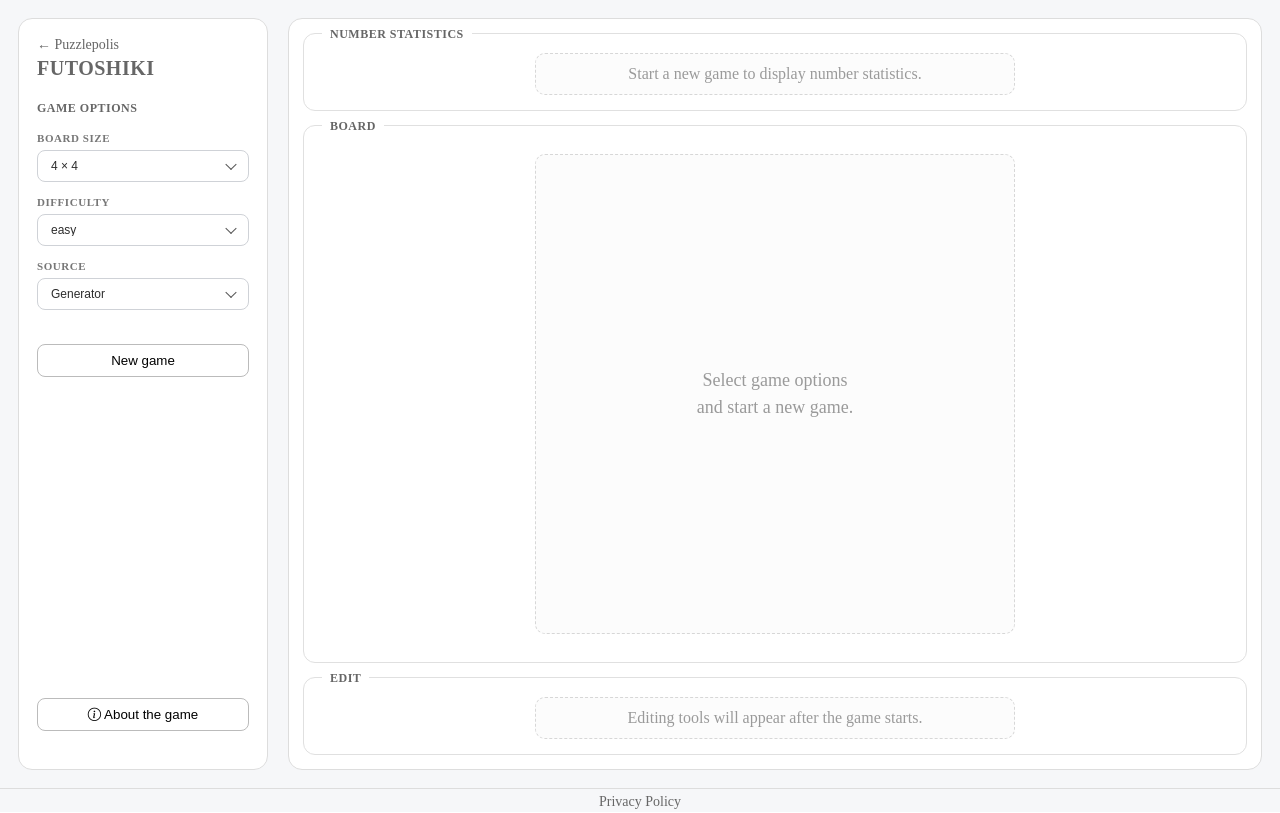
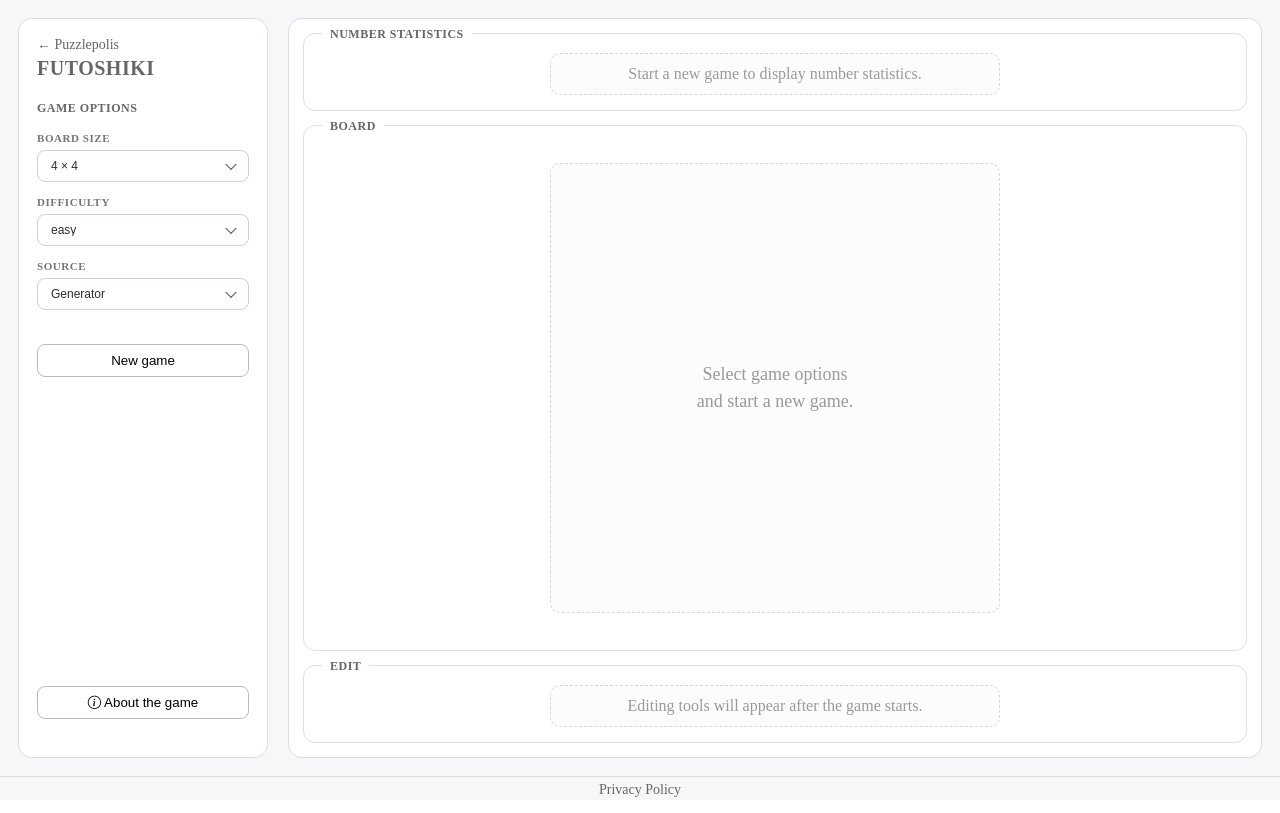
Before and after one commit to czmadzia2201/futoshiki-frontend, an Angular app: page / in a window 1280 px wide. Built offline with nearby package versions, Linux system fonts and the light colour scheme.

Commit message:
Use shared 450px placeholder size for Futoshiki panels

```diff
--- a/src/app/pages/game-page/game-page.css
+++ b/src/app/pages/game-page/game-page.css
@@ -157,6 +157,7 @@ button:disabled {
 }
 
 .game-panel {
+  --placeholder-size: 450px;
   display: grid;
   grid-template-rows: auto minmax(0, 1fr) auto;
   gap: 14px;
@@ -227,16 +228,16 @@ button:disabled {
 }
 
 .compact-placeholder {
-  width: min(100%, 480px);
+  width: min(100%, var(--placeholder-size));
   min-height: 38px;
   padding: 8px 14px;
 }
 
 .board-placeholder {
-  width: min(100%, 480px);
+  width: min(100%, var(--placeholder-size));
   aspect-ratio: 1;
   min-height: 280px;
-  max-height: 480px;
+  max-height: var(--placeholder-size);
   font-size: 18px;
   font-weight: 500;
 }
```
